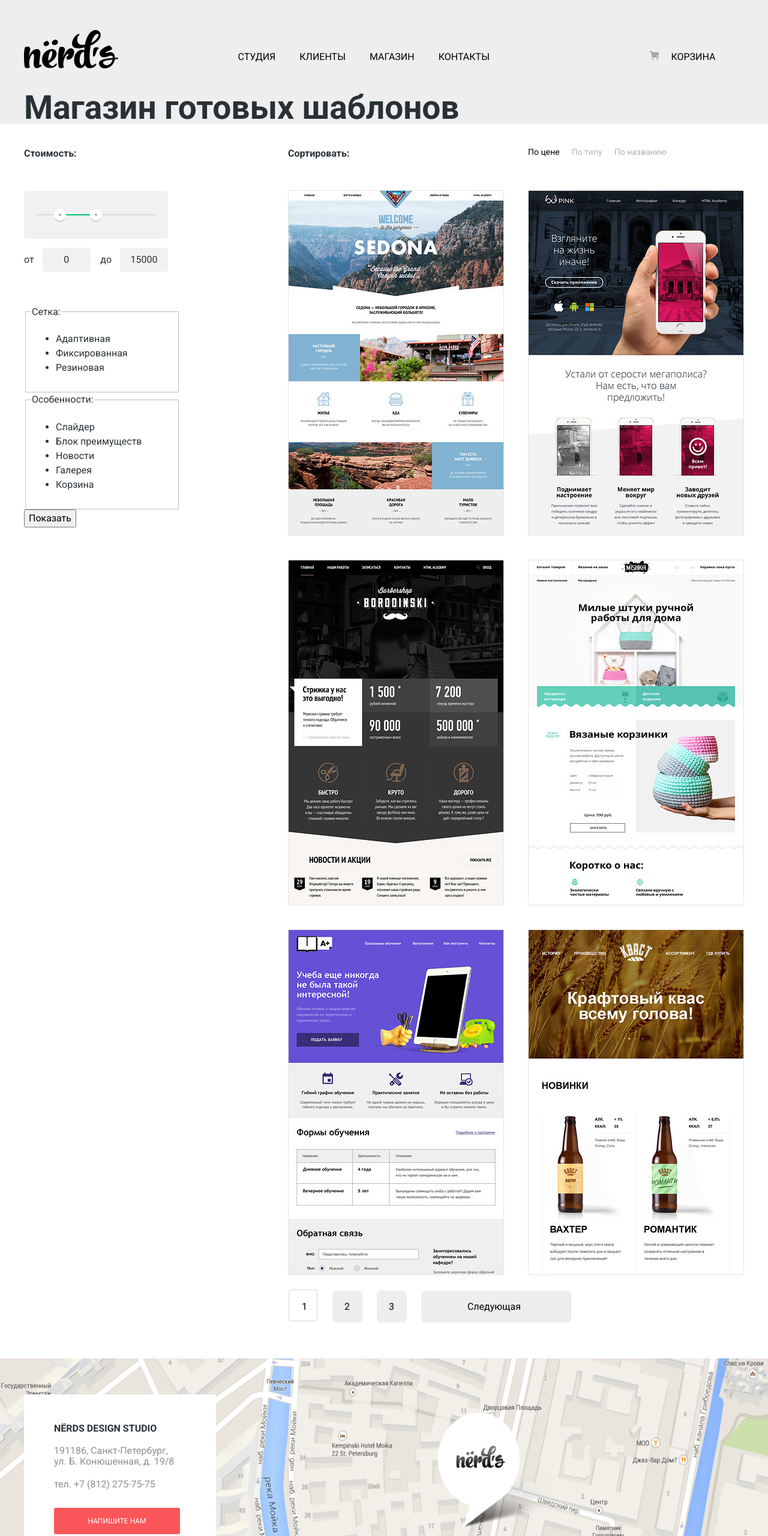
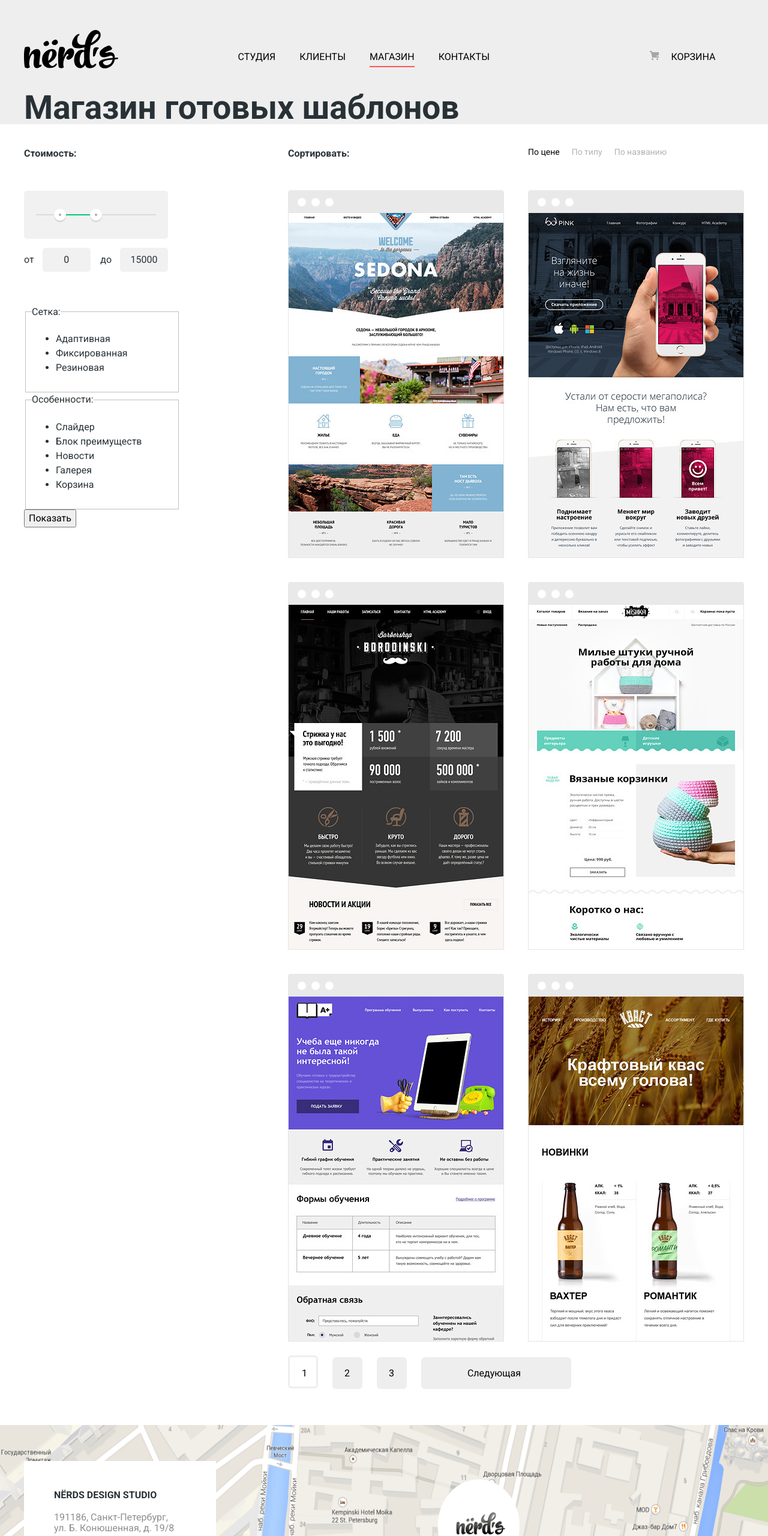
Before and after one commit to Timurbl/nerds, a plain HTML site: page catalog.html in a window 1280 px wide. Shown: the top 2560 px of the page at 60% size. Drawn offline with Linux system fonts and the light colour scheme.

Commit message:
Стилизация шаблонов в магазине
Стили и js к ним

```diff
--- a/catalog.html
+++ b/catalog.html
@@ -14,8 +14,8 @@
                 <a aria-label="Главная страница" class="main-nav__logo" href="index.html"><img alt="Nerds" class="main-nav__logo-image" src="images/nerds-logo.svg" height="65" width="160"></a>
                 <ul class="site-list">
                     <li class="site-list__item"><a aria-label="Студия" class="site-list__studio list-decorations" href="#">Студия</a></li>
-                    <li class="site-list__item"><a aria-label="Клиенты" class="site-list__customers list-decorations" href="#">Клиенты</a></li>
-                    <li class="site-list__item"><a aria-label="Магазин" class="site-list__shop list-decorations" href="catalog.html">Магазин</a></li>
+                    <li class="site-list__item"><a aria-label="Клиенты" class="site-list__customers list-decorations " href="#">Клиенты</a></li>
+                    <li class="site-list__item"><a aria-label="Магазин" class="site-list__shop list-decorations site-list__item--active" href="catalog.html">Магазин</a></li>
                     <li class="site-list__item"><a aria-label="Контакты" class="site-list__contacts list-decorations" href="#">Контакты</a></li>
                 </ul>
                 <ul class="user-list">
@@ -101,12 +101,72 @@
                     </ul>
                 </nav>
                 <ul class="templates">
-                    <li class="templates__item"><a href="#"><img alt="Макет Sedona" src="images/img-sedona.jpg"></a></li>
-                    <li class="templates__item"><a href="#"><img alt="Макет Pink" src="images/img-pink.jpg"></a></li>
-                    <li class="templates__item"><a href="#"><img alt="Макет Barbershop" src="images/img-barbershop.jpg"></a></li>
-                    <li class="templates__item"><a href="#"><img alt="Макет Mishka" src="images/img-mishka.jpg"></a></li>
-                    <li class="templates__item"><a href="#"><img alt="Макет Aplus" src="images/img-aplus.jpg"></a></li>
-                    <li class="templates__item"><a href="#"><img alt="Макет Kvast" src="images/img-kvast.jpg"></a></li>
+                    <li class="templates__item">
+                        <a class="templates__link" href="#">
+                            <svg xmlns="http://www.w3.org/2000/svg" width="360" height="40" viewBox="0 0 360 40"><path fill="#e9e9e9" d="M356 0H4C1.8 0 0 1.8 0 4v36h360V4c0-2.2-1.8-4-4-4zM22.991 27a7 7 0 1 1 0-14 7 7 0 0 1 0 14zm23.011 0a7 7 0 1 1 0-14 7 7 0 0 1 0 14zm23.011 0a7 7 0 1 1 0-14 7 7 0 0 1 0 14z"/></svg>
+                            <img alt="Макет Sedona" src="images/img-sedona.jpg">
+                        </a>
+                        <div class="item__description visually-hidden">
+                            <h2 class="name_of_template">SEDONA</h2>
+                            <p>Информационный сайт<br>для туристов</p>
+                            <a href="#" class="btn">9 900 РУБ.</a>
+                        </div>
+                    </li>
+                    <li class="templates__item">
+                        <a class="templates__link" href="#">
+                            <svg xmlns="http://www.w3.org/2000/svg" width="360" height="40" viewBox="0 0 360 40"><path fill="#e9e9e9" d="M356 0H4C1.8 0 0 1.8 0 4v36h360V4c0-2.2-1.8-4-4-4zM22.991 27a7 7 0 1 1 0-14 7 7 0 0 1 0 14zm23.011 0a7 7 0 1 1 0-14 7 7 0 0 1 0 14zm23.011 0a7 7 0 1 1 0-14 7 7 0 0 1 0 14z"/></svg>
+                            <img alt="Макет Pink" src="images/img-pink.jpg">
+                        </a>
+                        <div class="item__description visually-hidden">
+                            <h2 class="name_of_template">PINK</h2>
+                            <p>Информационный сайт<br>для туристов</p>
+                            <a href="#" class="btn">9 900 РУБ.</a>
+                        </div>
+                    </li>
+                    <li class="templates__item">
+                        <a class="templates__link" href="#">
+                            <svg xmlns="http://www.w3.org/2000/svg" width="360" height="40" viewBox="0 0 360 40"><path fill="#e9e9e9" d="M356 0H4C1.8 0 0 1.8 0 4v36h360V4c0-2.2-1.8-4-4-4zM22.991 27a7 7 0 1 1 0-14 7 7 0 0 1 0 14zm23.011 0a7 7 0 1 1 0-14 7 7 0 0 1 0 14zm23.011 0a7 7 0 1 1 0-14 7 7 0 0 1 0 14z"/></svg>
+                            <img alt="Макет Barbershop" src="images/img-barbershop.jpg">
+                        </a>
+                        <div class="item__description visually-hidden">
+                            <h2 class="name_of_template">BARBERSHOP</h2>
+                            <p>Информационный сайт<br>для туристов</p>
+                            <a href="#" class="btn">9 900 РУБ.</a>
+                        </div>
+                    </li>
+                    <li class="templates__item">
+                        <a class="templates__link" href="#">
+                            <svg xmlns="http://www.w3.org/2000/svg" width="360" height="40" viewBox="0 0 360 40"><path fill="#e9e9e9" d="M356 0H4C1.8 0 0 1.8 0 4v36h360V4c0-2.2-1.8-4-4-4zM22.991 27a7 7 0 1 1 0-14 7 7 0 0 1 0 14zm23.011 0a7 7 0 1 1 0-14 7 7 0 0 1 0 14zm23.011 0a7 7 0 1 1 0-14 7 7 0 0 1 0 14z"/></svg>
+                            <img alt="Макет Mishka" src="images/img-mishka.jpg">
+                        </a>
+                        <div class="item__description visually-hidden">
+                            <h2 class="name_of_template">MISHKA</h2>
+                            <p>Информационный сайт<br>для туристов</p>
+                            <a href="#" class="btn">9 900 РУБ.</a>
+                        </div>
+                    </li>
+                    <li class="templates__item">
+                        <a class="templates__link" href="#">
+                            <svg xmlns="http://www.w3.org/2000/svg" width="360" height="40" viewBox="0 0 360 40"><path fill="#e9e9e9" d="M356 0H4C1.8 0 0 1.8 0 4v36h360V4c0-2.2-1.8-4-4-4zM22.991 27a7 7 0 1 1 0-14 7 7 0 0 1 0 14zm23.011 0a7 7 0 1 1 0-14 7 7 0 0 1 0 14zm23.011 0a7 7 0 1 1 0-14 7 7 0 0 1 0 14z"/></svg>
+                            <img alt="Макет Aplus" src="images/img-aplus.jpg">
+                        </a>
+                        <div class="item__description visually-hidden">
+                            <h2 class="name_of_template">APLUS</h2>
+                            <p>Информационный сайт<br>для туристов</p>
+                            <a href="#" class="btn">9 900 РУБ.</a>
+                        </div>
+                    </li>
+                    <li class="templates__item">
+                        <a class="templates__link" href="#">
+                            <svg xmlns="http://www.w3.org/2000/svg" width="360" height="40" viewBox="0 0 360 40"><path fill="#e9e9e9" d="M356 0H4C1.8 0 0 1.8 0 4v36h360V4c0-2.2-1.8-4-4-4zM22.991 27a7 7 0 1 1 0-14 7 7 0 0 1 0 14zm23.011 0a7 7 0 1 1 0-14 7 7 0 0 1 0 14zm23.011 0a7 7 0 1 1 0-14 7 7 0 0 1 0 14z"/></svg>
+                            <img alt="Макет Kvast" src="images/img-kvast.jpg">
+                        </a>
+                        <div class="item__description visually-hidden">
+                            <h2 class="name_of_template">KVAST</h2>
+                            <p>Информационный сайт<br>для туристов</p>
+                            <a href="#" class="btn">9 900 РУБ.</a>
+                        </div>
+                    </li>
                 </ul>
                 <nav class="templates__page">
                     <a href="#" class="page_btn page_btn--active">1</a>
@@ -173,5 +233,6 @@
     </section>
 
     <script src="popup-feedback.js"></script>
+    <script src="templates.js"></script>
 </body>
 </html>
--- a/style.css
+++ b/style.css
@@ -84,6 +84,18 @@ img {
     position: relative;
     margin-right: 40px;
     margin-top: 30px;
+}
+
+.site-list__item--active {
+    pointer-events: none;
+}
+
+.site-list__item--active::after {
+    content: "";
+    display: block;
+    width: inherit;
+    height: 2px;
+    background-color: #fb565a;
 }
 
 .site-list__shop,
@@ -781,6 +793,7 @@ hr {
 .sort__href--active:active {
     color: #000000;
     cursor: default;
+    pointer-events: none;
 }
 
 .sort__href--active:hover {
@@ -789,6 +802,8 @@ hr {
 }
 
 .templates {
+    position: relative;
+
     padding: 0;
 
     display: flex;
@@ -796,11 +811,64 @@ hr {
     justify-content: space-between;
 }
 
+.templates__link img{
+    margin-top: -10px;
+}
+
 .templates__item {
+    position: relative;
+
     margin-top: 33px;
 
     display: block;
     width: 360px;
+}
+
+.templates__link:hover path {
+    fill: #4D4D4D;
+}
+
+.item__description {
+    position: absolute;
+    top: 420px;
+
+    background-color: #eeeeee;
+    text-align: center;
+
+    font-size: 16px;
+    font-family: "Roboto", "Arial", sans-serif;
+    line-height: 18px;
+
+    color: #666666;
+
+    height: 210px;
+    width: 360px;
+}
+
+.item__description p {
+    padding: 0;
+    margin: 0;
+}
+
+.name_of_template {
+    color: #000000;
+
+    font-size: 18px;
+    line-height: 30px;
+
+    margin: 0;
+    padding-top:  30px;
+    padding-bottom: 25px;
+}
+
+.item__description .btn {
+    margin-left: auto;
+    margin-right: auto;
+    margin-bottom: 40px;
+
+    display: inline-block;
+
+    width: 200px;
 }
 
 .form__cost {
@@ -891,7 +959,7 @@ hr {
 .range-controls .toggle {
     position: absolute;
     top: 30px;
-    left: 0px;
+    left: 0;
     width: 4px;
     height: 4px;
     cursor: pointer;
--- /dev/null
+++ b/templates.js
@@ -0,0 +1,76 @@
+var templates = document.querySelectorAll(".templates__item");
+
+
+templates[0].addEventListener("mouseover", function (evt) {
+    evt.preventDefault();
+    var block = templates[0].querySelector('.item__description');
+    block.classList.remove('visually-hidden')
+});
+
+templates[1].addEventListener("mouseover", function (evt) {
+    evt.preventDefault();
+    var block = templates[1].querySelector('.item__description');
+    block.classList.remove('visually-hidden')
+});
+
+templates[2].addEventListener("mouseover", function (evt) {
+    evt.preventDefault();
+    var block = templates[2].querySelector('.item__description');
+    block.classList.remove('visually-hidden')
+});
+
+templates[3].addEventListener("mouseover", function (evt) {
+    evt.preventDefault();
+    var block = templates[3].querySelector('.item__description');
+    block.classList.remove('visually-hidden')
+});
+
+templates[4].addEventListener("mouseover", function (evt) {
+    evt.preventDefault();
+    var block = templates[4].querySelector('.item__description');
+    block.classList.remove('visually-hidden')
+});
+
+templates[5].addEventListener("mouseover", function (evt) {
+    evt.preventDefault();
+    var block = templates[5].querySelector('.item__description');
+    block.classList.remove('visually-hidden')
+});
+
+
+
+templates[0].addEventListener("mouseout", function (evt) {
+    evt.preventDefault();
+    var block = templates[0].querySelector('.item__description');
+    block.classList.add('visually-hidden')
+});
+
+templates[1].addEventListener("mouseout", function (evt) {
+    evt.preventDefault();
+    var block = templates[1].querySelector('.item__description');
+    block.classList.add('visually-hidden')
+});
+
+templates[2].addEventListener("mouseout", function (evt) {
+    evt.preventDefault();
+    var block = templates[2].querySelector('.item__description');
+    block.classList.add('visually-hidden')
+});
+
+templates[3].addEventListener("mouseout", function (evt) {
+    evt.preventDefault();
+    var block = templates[3].querySelector('.item__description');
+    block.classList.add('visually-hidden')
+});
+
+templates[4].addEventListener("mouseout", function (evt) {
+    evt.preventDefault();
+    var block = templates[4].querySelector('.item__description');
+    block.classList.add('visually-hidden')
+});
+
+templates[5].addEventListener("mouseout", function (evt) {
+    evt.preventDefault();
+    var block = templates[5].querySelector('.item__description');
+    block.classList.add('visually-hidden')
+});
```
Also changed, not shown: images/browser.svg.
